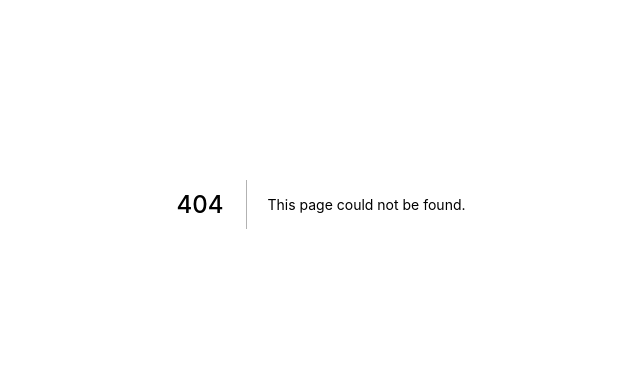
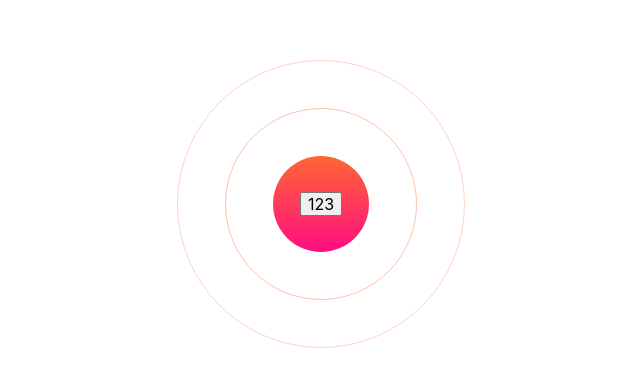
Before and after one commit to lekobarros/finder-nextjs, a Next.js app: page /hi in a window 1280 px wide. Before the commit this address had no page. Shown: the part 196-582 px from the top of the page, without its empty margins (319-959 px from the left). Built offline with nearby package versions, Linux system fonts and the light colour scheme.

Commit message:
first commit

```diff
--- /dev/null
+++ b/components/B/index.tsx
@@ -0,0 +1,54 @@
+import { forwardRef, ReactNode } from "react";
+import styled from 'styled-components'
+
+import { NextPage } from 'next'
+
+import { expansiveCircle } from 'src/css/keyframes';
+
+interface Props {
+  width?: string;
+  height?: string;
+  delay?: string;
+  opacity?: string;
+  props?: object;
+  userAgent?: string;
+}
+
+export type Ref = HTMLButtonElement;
+
+const Button = styled.div`
+  --opacity: ${props => props.opacity ? `${props.opacity}` : '1'};
+  position: absolute;
+  top: 50%;
+    left: 50%;
+  width: ${props => props.width ? `${props.width}px` : '0px'};
+  height: ${props => props.width ? `${props.height}px` : '0px'};
+  color: rgba(255, 255, 255, 0.5);
+  // background: linear-gradient(180deg, #ff6533 0%, #fc2244 100%);
+  border-radius: 100%;
+  border: 1px solid #ff6533;
+   pointer-events: none;
+  opacity: 0;
+  transform: translate(-50%, -50%);
+
+  /* animation-name: ${expansiveCircle};
+  animation-duration: 3400ms;
+  animation-timing-function: ease;
+  animation-iteration-count: infinite;
+  animation-direction: normal;
+  animation-fill-mode: backwards;
+  animation-play-state: running;
+  animation-delay: calc(500ms + ${props => props.delay ? `${props.delay}s` : "0s"}); */
+`
+
+// const Posts: NextPage<Props> = ({ width, height, delay, opacity }) => (
+//   React.forwardRef((props, ref) => (
+//     <Button width={width} height={height} delay={delay} opacity={opacity} />
+//   ))
+// )
+
+const Posts = forwardRef<Ref, Props>(({ width, height, delay, opacity }, ref) => (
+  <Button ref={ref} width={width} height={height} delay={delay} opacity={opacity}>      </Button>
+));
+
+export default Posts;
--- /dev/null
+++ b/components/Button/Listen/index.js
@@ -0,0 +1,25 @@
+import styled from 'styled-components'
+
+import { Pulse } from 'src/css/keyframes';
+
+const Button = styled.button`
+  padding: 0;
+  width: 6rem;
+  height: 6rem;
+  color: rgba(255, 255, 255, 0.8);
+  background: linear-gradient(180deg, #FF6633 0%, #FF0E83 100%);
+  border-radius: 100%;
+  border: 0;
+  transition: transform 0.2s ease;
+
+  &:hover {
+    cursor: pointer;
+    /* animation-name: ${Pulse};
+    animation-delay: 0s;
+    animation-duration: 3600ms;
+    animation-iteration-count: infinite;
+    animation-timing-function: ease-in-out; */
+  }
+`
+
+export default Button;
--- a/package.json
+++ b/package.json
@@ -9,9 +9,13 @@
     "lint": "next lint"
   },
   "dependencies": {
+    "babel-plugin-styled-components": "^2.0.7",
+    "gsap": "^3.11.3",
+    "modern-normalize": "^1.1.0",
     "next": "12.3.1",
     "react": "18.2.0",
-    "react-dom": "18.2.0"
+    "react-dom": "18.2.0",
+    "styled-components": "^5.3.6"
   },
   "devDependencies": {
     "@types/node": "18.11.1",
--- /dev/null
+++ b/pages/hi.tsx
@@ -0,0 +1,114 @@
+import React, { Component, createRef } from 'react'
+import gsap from 'src/lib/plugins/gsap';
+
+import ButtonListen from '../components/Button/Listen';
+import ButtonB from 'components/B/index.tsx';
+
+interface AppProps { }
+interface AppState { }
+
+import Head from 'next/head'
+
+const getRandomInt = (max) => Math.floor(Math.random() * max);
+
+export default class Page extends Component<AppProps, AppState> {
+  private myRef = createRef<HTMLDivElement>();
+  private isMatched = false;
+  private tl = null;
+  private tlReverse = null;
+
+  constructor(props) {
+    super(props);
+    this.ctx = null;
+  }
+
+  onAnimateBordes() {
+    const node = this.myRef.current?.querySelectorAll('div');
+
+    gsap.effects.fadeBorder(node[0], { opacity: 0.4, delay: 0 });
+    gsap.effects.fadeBorder(node[1], { opacity: 0.2, delay: 0.6 });
+    gsap.effects.fadeBorder(node[2], { opacity: 0.1, delay: 1.2 });
+
+    // gsap.effects.fade3(node[0], { zIndex: 3, delay: 0 });
+    // gsap.effects.fade3(node[1], { zIndex: 3, delay: 0.6 });
+    // gsap.effects.fade3(node[2], { zIndex: 3, delay: 1.2 });
+
+    // tl.fadeBorders(node[0], { zIndex: 2, delay: 0.6 }, 'start');
+    // tl.fadeBorders(node[1], { zIndex: 1, delay: 1.2 }, 'start');
+  }
+
+  onAnimatePulseBorder() {
+    const node = this.myRef.current?.querySelectorAll('div');
+
+    // Kill Animation
+    node?.forEach(el => gsap.killTweensOf(el))
+
+    const onUpdate = function () {
+      console.log(this.progress(), 555,)
+    }
+
+    // Active Pulse Border
+    this.tl = gsap.timeline({});
+    this.tl.addLabel('start', '>=0');
+    this.tl.pulseBorder(node[0], { zIndex: 3, delay: 0 }, 'start');
+    this.tl.pulseBorder(node[1], { zIndex: 3, delay: 0.6 }, 'start');
+    this.tl.pulseBorder(node[2], { zIndex: 3, delay: 1.2 }, 'start');
+
+    //
+    const expectedMatch = getRandomInt(5) * 1000;
+
+
+    setTimeout(() => {
+      // this.tl.pause();
+      console.log()
+    }, 5000);
+  }
+
+  onClick() {
+    const node = this.myRef.current?.querySelectorAll('div');
+    const children = this.tl.getChildren();
+
+    this.tlReverse = gsap.timeline({  });
+    this.tlReverse.addLabel('start', '>=0');
+
+    children.forEach((el, index) => {
+      if (el.progress() >= 0.50) el.repeat(0);
+      else {
+        gsap.killTweensOf(el.targets()[0])
+        const timeline = el.time();
+        this.tlReverse.pulseBorderOut(el.targets()[0], { zIndex: index, duration: el.time() }, 'start');
+      }
+    });
+
+  }
+
+  onEndAnimatePulseBorder() {
+    const node = this.myRef.current?.querySelectorAll('div');
+  }
+
+  componentDidMount() {
+    this.onAnimateBordes();
+  }
+
+  render() {
+    return (
+      <div>
+        <Head>
+          <title>Find Your Music</title>
+          <meta name="description" content="Generated by create next app" />
+        </Head>
+
+        <div style={{ position: "absolute", zIndex: "0", top: "50%", left: "50%", width: "16rem", height: "16rem", transform: "translate(-50%, -50%)", display: 'flex', alignItems: 'center', justifyContent: 'center' }}>
+          <ButtonListen onClick={() => this.onAnimatePulseBorder()} />
+          <div ref={this.myRef}>
+            <ButtonB width="192" height="192" delay="0.4" opacity="0.8" />
+            <ButtonB width="288" height="288" delay="0.4" opacity="0.6" />
+            <ButtonB width="288" height="288" delay="0.4" opacity="0.6" />
+          </div>
+
+          <button onClick={() => this.onClick()} style={{ position: 'absolute', zIndex: 999 }} >123</button>
+        </div>
+      </div>
+    )
+  }
+}
--- /dev/null
+++ b/src/css/keyframes.js
@@ -0,0 +1,45 @@
+import { keyframes } from 'styled-components'
+
+export const expansiveCircle = keyframes`
+  from {
+    opacity: 0;
+    transform: scale(0.9);
+  }
+  40%,
+  50% {
+    opacity: var(--opacity, 1);
+    transform: scale(1);
+  }
+  100% {
+    opacity: 0;
+  }
+`;
+
+export const Pulse = keyframes`
+  from {
+    transform: scale(1);
+  }
+
+  40% {
+    transform: scale(0.95);
+  }
+
+  60% {
+    transform: scale(1.05);
+  }
+
+  70% {
+    transform: scale(0.95);
+  }
+
+  80% {
+    transform: scale(1.05);
+  }
+
+  100% {
+    transform: scale(1);
+  }
+`;
+
+
+export default { Pulse, expansiveCircle }
--- /dev/null
+++ b/src/lib/plugins/gsap/index.js
@@ -0,0 +1,69 @@
+import gsap from 'gsap';
+
+// Effects
+gsap.registerEffect({
+  name: "fadeBorder",
+  effect: (targets, config) => {
+    return gsap.to(targets, {
+      keyframes: { "0%": { opacity: 0 }, "100%": { opacity: config.opacity }, easeEach: 'easeInOut' },
+      delay: config.delay,
+      duration: config.duration
+    });
+  },
+  defaults: { opacity: 0, duration: 5, delay: 0 },
+  extendTimeline: true,
+});
+
+gsap.registerEffect({
+  name: "pulseBorder",
+  effect: (targets, config) => {
+    return gsap.to(targets, {
+      startAt: {
+        opacity: 1,
+        zIndex: config.zIndex,
+        width: '6rem',
+        height: '6rem',
+        background: 'linear-gradient(180deg, #FF6633 0%, #FF0E83 100%)'
+      },
+      width: '18rem',
+      height: '18rem',
+      opacity: 0,
+      ease: "sibte.inOut",
+      delay: config.delay,
+      duration: config.duration,
+      repeat: config.repeat,
+      reversed: config.reversed
+    });
+  },
+  defaults: { opacity: 0, zIndex: 1, duration: 1.8, repeat: -1, reversed: false },
+  extendTimeline: true,
+});
+
+gsap.registerEffect({
+  name: "pulseBorderOut",
+  effect: (targets, config) => {
+    return gsap.to(targets, {
+      // startAt: {
+      //   opacity: 1,
+      //   zIndex: config.zIndex,
+      //   width: '6rem',
+      //   height: '6rem',
+      //   background: 'linear-gradient(180deg, #FF6633 0%, #FF0E83 100%)'
+      // },
+      width: '6rem',
+      height: '6rem',
+      opacity: 0,
+      ease: "sibte.inOut",
+      delay: config.delay,
+      duration: config.duration,
+      repeat: config.repeat,
+      reversed: config.reversed
+    });
+  },
+  defaults: { opacity: 0, zIndex: 1, duration: 1.8, reversed: false },
+  extendTimeline: true,
+});
+
+
+
+export default gsap;
--- a/styles/globals.css
+++ b/styles/globals.css
@@ -1,3 +1,5 @@
+@import 'node_modules/modern-normalize/modern-normalize.css';
+
 html,
 body {
   padding: 0;
--- a/tsconfig.json
+++ b/tsconfig.json
@@ -1,5 +1,6 @@
 {
   "compilerOptions": {
+    "baseUrl": ".",
     "target": "es5",
     "lib": ["dom", "dom.iterable", "esnext"],
     "allowJs": true,
@@ -15,6 +16,6 @@
     "jsx": "preserve",
     "incremental": true
   },
-  "include": ["next-env.d.ts", "**/*.ts", "**/*.tsx"],
+  "include": ["next-env.d.ts", "**/*.ts", "**/*.tsx", "src/lib/plugins/gsap/index.js", "src/lib/plugins/gsap/index.js"],
   "exclude": ["node_modules"]
 }
```
Also changed, not shown: components/B/c.tsx (added, +17 -0 lines), pages/hello.tsx (added, +21 -0 lines), .babelrc (added), 2 other files (tests, documents, lock files or other folders).
